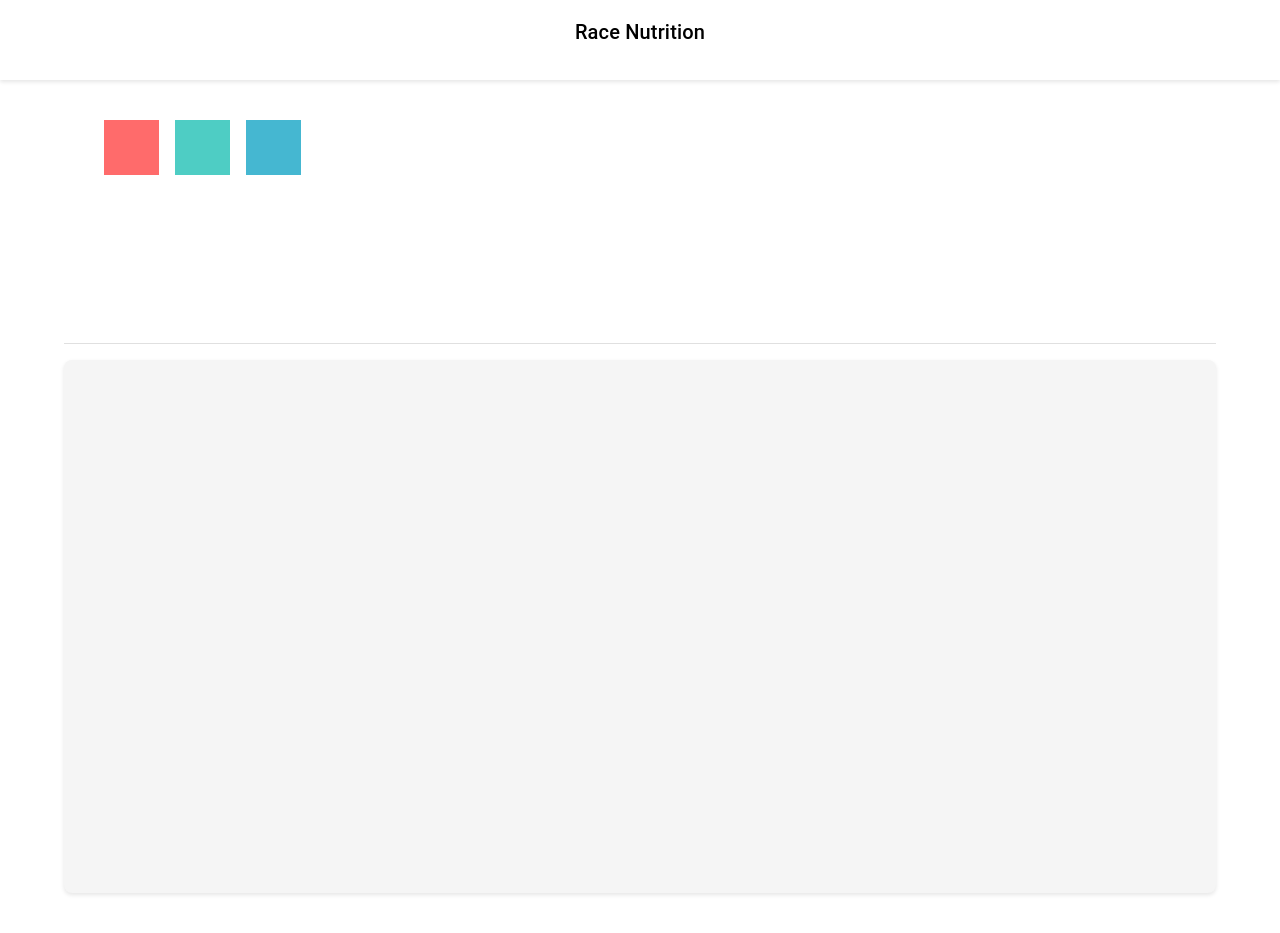
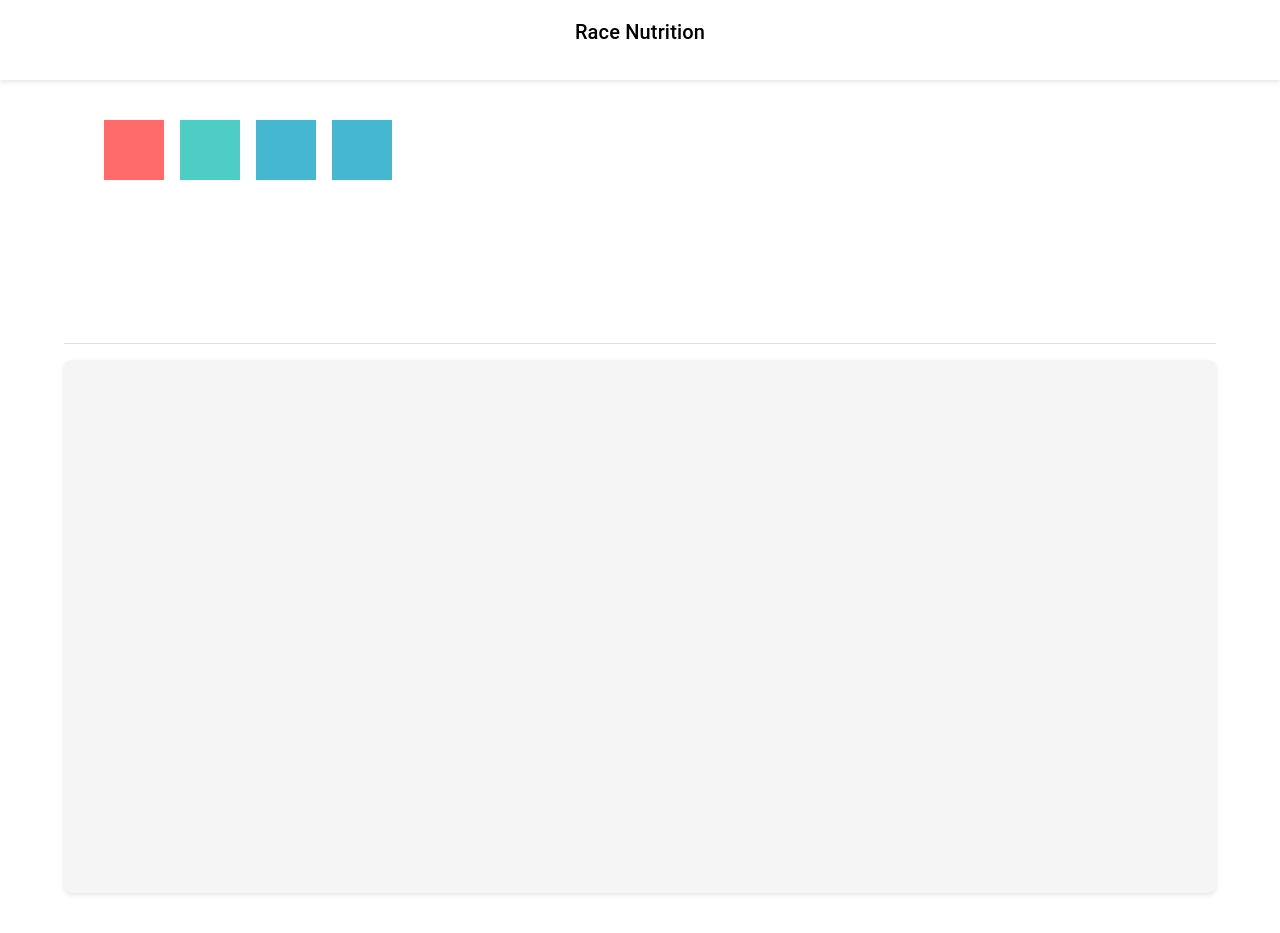
Before and after one commit to tom-gordon13/race-nutrition-v2, a React (Create React App) app in the folder ui/: page / in a window 1280 px wide. Built offline with nearby package versions, Linux system fonts and the light colour scheme.

Commit message:
set up selectedItemNutrition display

```diff
--- a/ui/src/components/FoodItem.tsx
+++ b/ui/src/components/FoodItem.tsx
@@ -1,5 +1,5 @@
-import React from 'react';
-import { Box, styled } from '@mui/material';
+import React, { useState } from 'react';
+import { Box, styled, keyframes } from '@mui/material';
 
 interface FoodItemProps {
     color: string;
@@ -7,24 +7,52 @@ interface FoodItemProps {
     onTouchStart: (e: React.TouchEvent<HTMLDivElement>) => void;
 }
 
-const StyledBox = styled(Box)(({ color }: { color: string }) => ({
-    width: '55px',
-    height: '55px',
+
+const wiggle = keyframes`
+  0% { transform: rotate(0deg); }
+  25% { transform: rotate(5deg); }
+  50% { transform: rotate(-5deg); }
+  75% { transform: rotate(5deg); }
+  100% { transform: rotate(0deg); }
+`;
+
+const StyledBox = styled(Box, {
+    shouldForwardProp: (prop) => prop !== 'isSelected' && prop !== 'color',
+})<{
+    isSelected: boolean;
+    color: string;
+}>(({ theme, isSelected, color }) => ({
+    width: '60px',
+    height: '60px',
     backgroundColor: color,
     cursor: 'grab',
     touchAction: 'none',
+    transition: 'transform 0.2s',
     '&:active': {
         cursor: 'grabbing',
     },
+    animation: isSelected
+        ? `${wiggle} 0.5s ease-in-out infinite`
+        : 'none',
 }));
 
+
 const FoodItem: React.FC<FoodItemProps> = ({ color, onDragStart, onTouchStart }) => {
+    const [isSelected, setIsSelected] = useState(false)
+
+    const handleTouchStart = (e: React.TouchEvent<HTMLDivElement>) => {
+        setIsSelected(!isSelected);
+        onTouchStart(e);
+    }
+
+
     return (
         <StyledBox
             color={color}
+            isSelected={isSelected}
             draggable
             onDragStart={onDragStart}
-            onTouchStart={onTouchStart}
+            onTouchStart={handleTouchStart}
         />
     );
 };
--- a/ui/src/components/FoodItemContainer.tsx
+++ b/ui/src/components/FoodItemContainer.tsx
@@ -16,7 +16,7 @@ const FoodItemsWrapper = styled(Box)({
 });
 
 const FoodItemContainer: React.FC = () => {
-    const colors = ['#FF6B6B', '#4ECDC4', '#45B7D1'];
+    const colors = ['#FF6B6B', '#4ECDC4', '#45B7D1', '#45B7D1'];
     const [activeDragItem, setActiveDragItem] = useState<string | null>(null);
 
     const handleDragStart = (e: React.DragEvent<HTMLDivElement>, color: string) => {
```
Also changed, not shown: ui/src/components/SelectedItemNutrition.tsx (added, +45 -0 lines).
